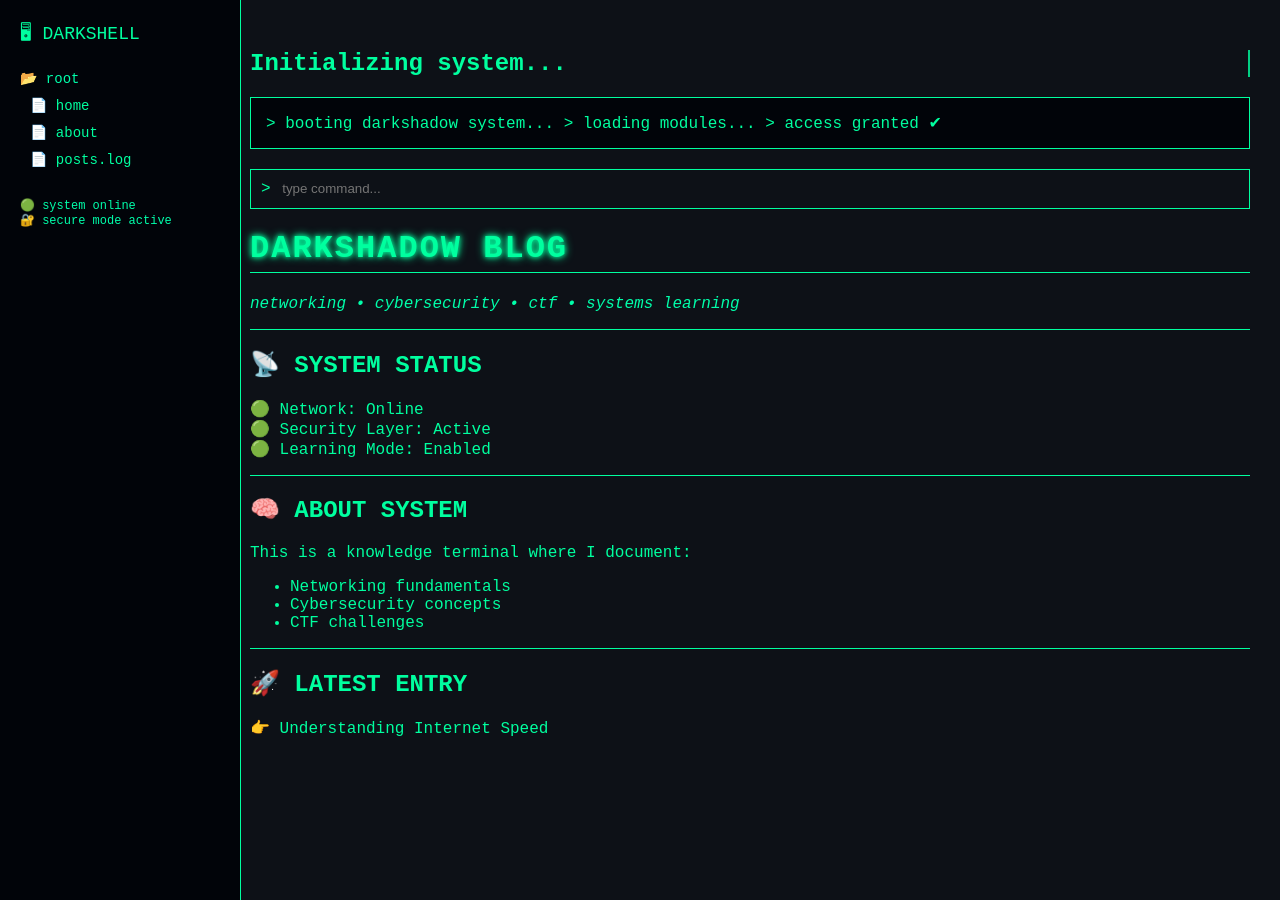
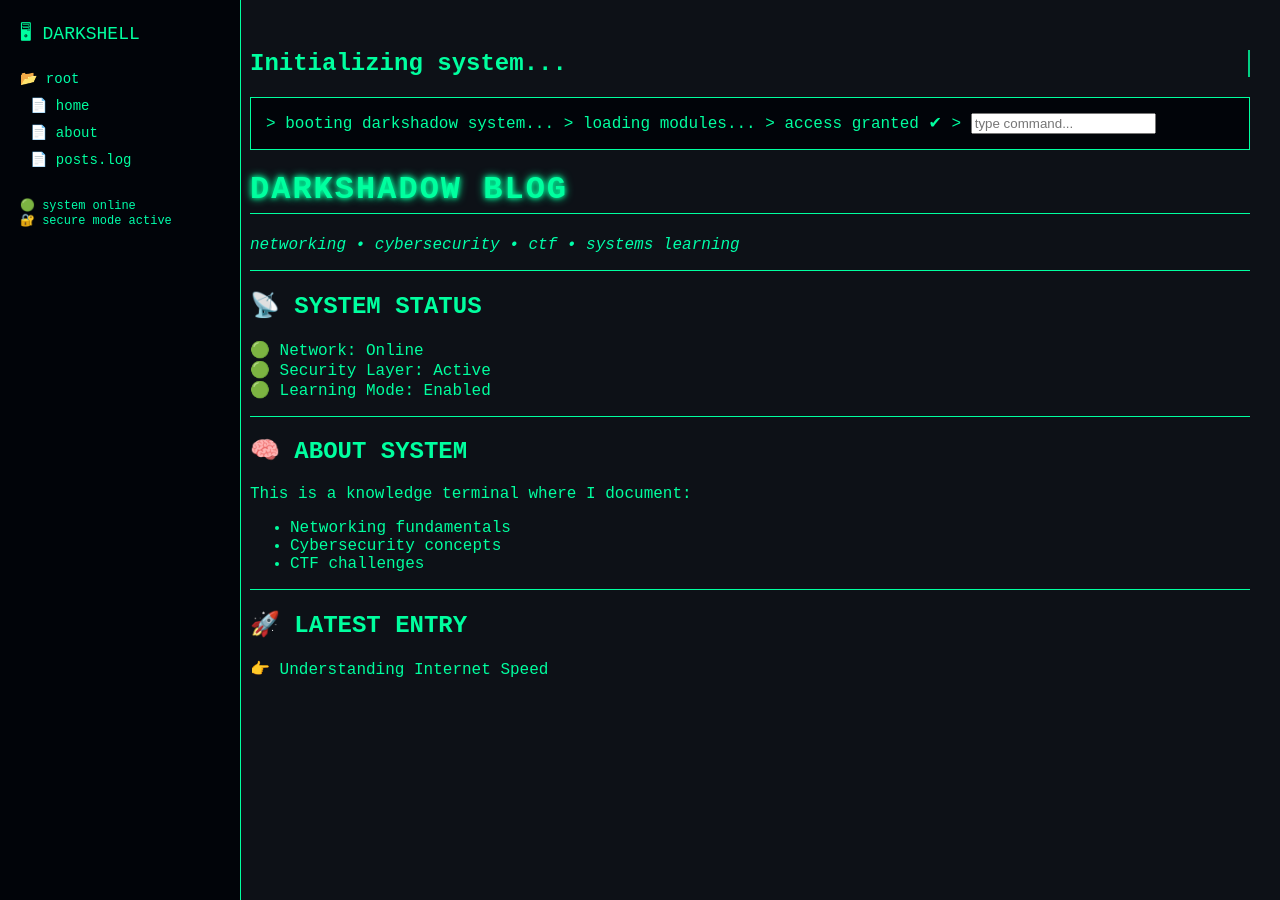
Before and after one commit to ashuraweismann/ashuraweismann.github.io, a Jekyll site: the page built from index.md, in a window 1280 px wide and 900 px high. Built offline with Jekyll 4.4.1, drawn with Linux system fonts in a browser that asks for light colours.

```diff
--- a/index.md
+++ b/index.md
@@ -11,9 +11,6 @@ title: Home
 > loading modules...
 > access granted ✔
 
-</div>
-
-<div class="cmd-box">
   <span>> </span>
   <input type="text" id="cmdInput" placeholder="type command..." />
 </div>
```
Also changed, not shown: other parts of index.md (+1 -1 lines).
